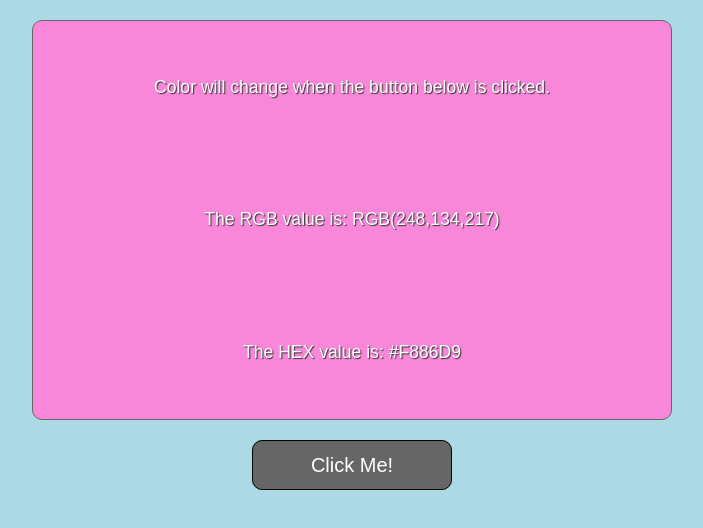
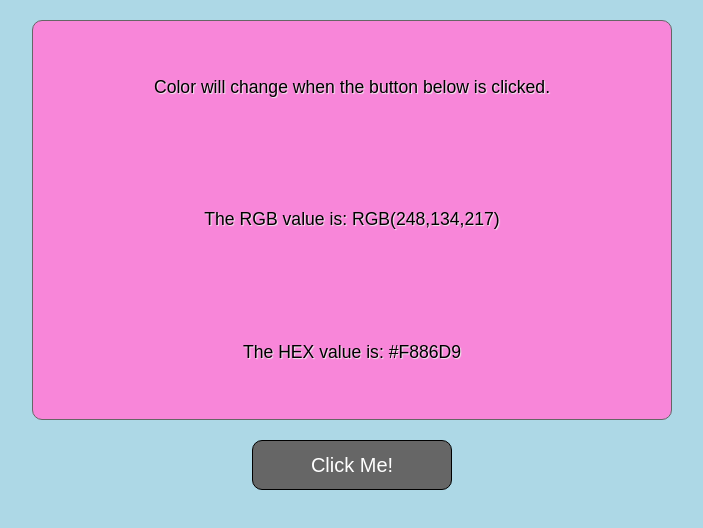
Before and after one commit to bmhan319/Color-Changer, a plain HTML site: page index.html in a window 1280 px wide. Both pictures are taken after a click on the button "Click Me!". Shown: the whole page, without its empty margins (288-991 px from the left). Drawn offline with Linux system fonts and the light colour scheme.

```diff
--- a/css/main.css
+++ b/css/main.css
@@ -28,9 +28,15 @@ body {
   padding: 0 40px;
 }
 
-.color-box p {
+.color-box .text {
   color: #fff;
   text-shadow: 1px 1px 1px #333;
+  font-size: 1.1rem;
+}
+
+.color-box .reverse {
+  color: black;
+  text-shadow: 1px 1px 1px #eee;
   font-size: 1.1rem;
 }
 
--- a/index.html
+++ b/index.html
@@ -12,9 +12,9 @@
     <main class="wrapper">
 
       <section class="color-box">
-        <p>Color will change when the button below is clicked.</p>
-        <p class="new-rgb-color">The RGB value is: RGB(154,205,50), </p>
-        <p class="new-hex-color">The HEX value is: #9ACD32</p>
+        <p class="text">Color will change when the button below is clicked.</p>
+        <p class="text new-rgb-color">The RGB value is: RGB(154,205,50), </p>
+        <p class="text new-hex-color">The HEX value is: #9ACD32</p>
       </section>
 
       <footer class="footer">
--- a/js/main.js
+++ b/js/main.js
@@ -2,6 +2,7 @@ const COLORBOX = document.querySelector('.color-box');
 const BUTTON = document.querySelector('.button');
 const NEWRGBCOLOR = document.querySelector('.new-rgb-color');
 const NEWHEXCOLOR = document.querySelector('.new-hex-color');
+const TEXT = document.querySelector('.text');
 
 
 function changeColor() {
@@ -20,8 +21,22 @@ function changeColor() {
   //Converts RGB to HEX and Displays HEX Values for each color
   let hexValue = (rgbToHex(rValue, gValue, bValue)).toUpperCase();
   NEWHEXCOLOR.innerHTML="The HEX value is: " + hexValue;
-}
 
+  //Change Text Color Depending on BG Color Value
+  if ( (rValue >= 200 && gValue >= 200) ||
+       (rValue >= 200 && bValue >= 200) ||
+       (gValue >= 200 && bValue >= 200)  ) {
+    console.log("hi");
+    TEXT.setAttribute('class', 'reverse');
+    NEWRGBCOLOR.setAttribute('class', 'reverse');
+    NEWHEXCOLOR.setAttribute('class', 'reverse');
+
+  } else {
+    TEXT.setAttribute('class', 'text');
+    NEWRGBCOLOR.setAttribute('class', 'text');
+    NEWHEXCOLOR.setAttribute('class', 'text');
+  }
+};
 
 
 
```
